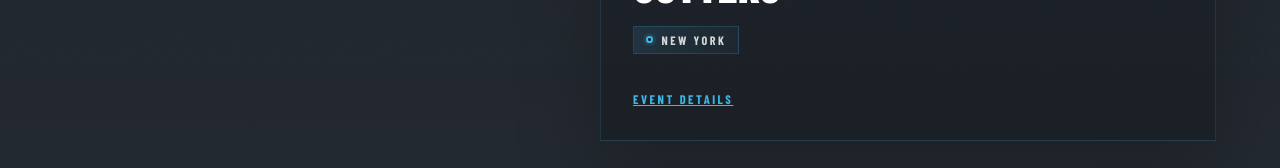
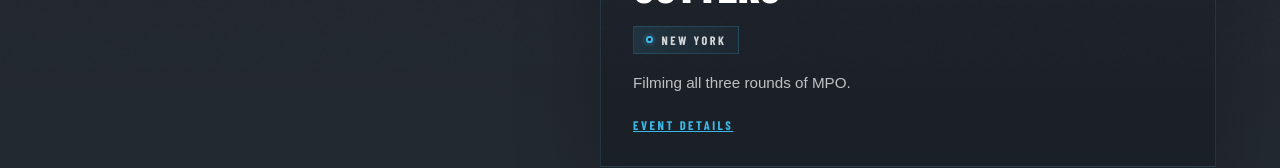
Before and after one commit to jvgiv/gmt, a Next.js app: page /events in a window 1280 px wide. Shown: the part 734-902 px from the top of the page. Built offline with nearby package versions, Linux system fonts and the light colour scheme; a web font is replaced by a local one.

Commit message:
fixed event

```diff
--- a/src/data/events.js
+++ b/src/data/events.js
@@ -63,7 +63,7 @@ const events = [
   {
     name: "Phoenix & Griffin Games presents the 2026 Syracuse Open sponsored by The Pizza Cutters",
     link: "https://www.discgolfscene.com/tournament/The_Syracuse_Open_2026",
-    desc: "",
+    desc: "Filming all three rounds of MPO.",
     date: "September 12-13, 2026",
     location: "New York",
     imageLink:
```
